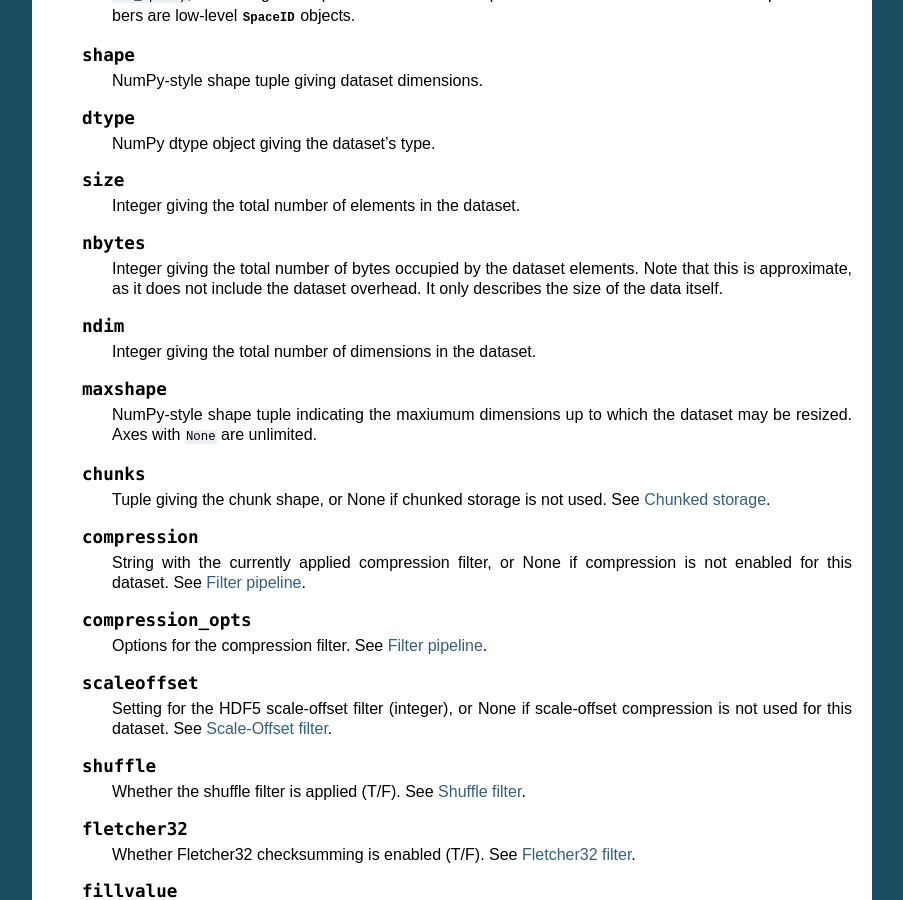
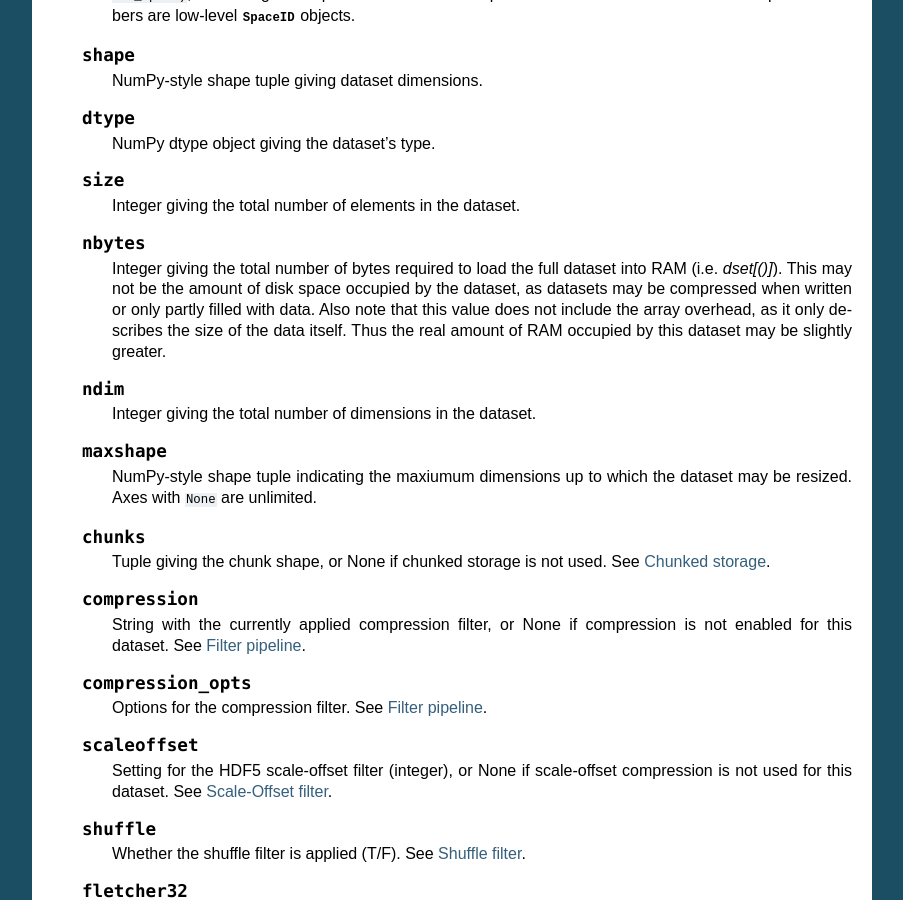
Before and after one commit to h5py/h5py, a Sphinx documentation site: the page built from docs/high/dataset.rst, in a window 1280 px wide and 900 px high, scrolled down 8661 px. Shown: the whole window, without its empty margins (198-1101 px from the left). Built offline with Sphinx 7.4.7, drawn with Linux system fonts in a browser that asks for light colours; pages that are not in the unit, such as notebooks, are missing from menus.

Commit message:
Clarify that `nbytes` is RAM size, not disk size

```diff
--- a/docs/high/dataset.rst
+++ b/docs/high/dataset.rst
@@ -569,9 +569,11 @@ Reference
 
     .. attribute:: nbytes
 
-        Integer giving the total number of bytes occupied by the dataset elements.
-        Note that this is approximate, as it does not include the dataset overhead.
-        It only describes the size of the data itself.
+        Integer giving the total number of bytes required to load the full dataset into RAM (i.e. `dset[()]`).
+        This may not be the amount of disk space occupied by the dataset,
+        as datasets may be compressed when written or only partly filled with data.
+        Also note that this value does not include the array overhead, as it only describes the size of the data itself.
+        Thus the real amount of RAM occupied by this dataset may be slightly greater.
 
     .. attribute:: ndim
 
```
